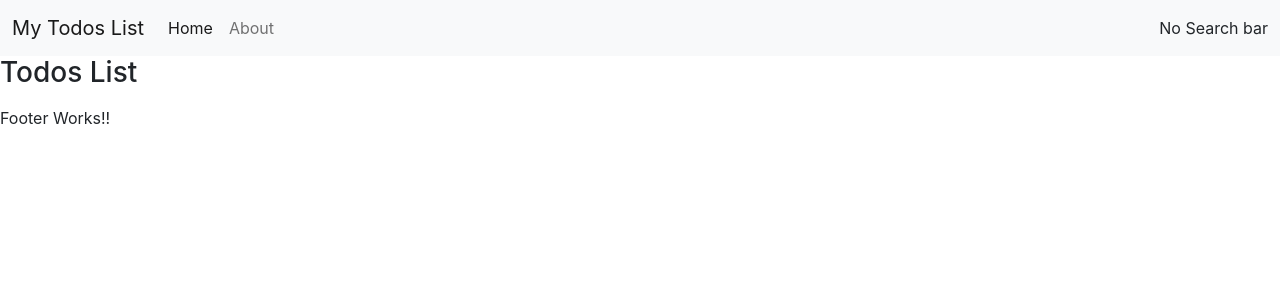
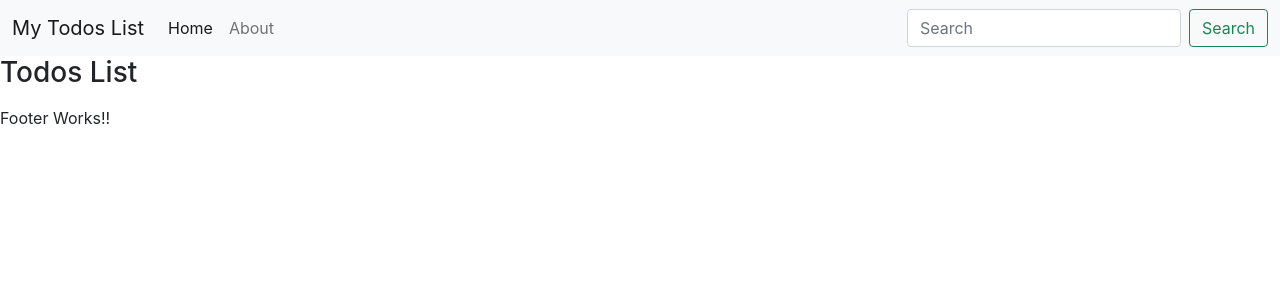
Before and after one commit to pavankumarvn1518/react, a React (Create React App) app: page / in a window 1280 px wide. Shown: the top 300 px of the page. Built offline with nearby package versions, Linux system fonts and the light colour scheme.

Commit message:
search Bar is visible

```diff
--- a/src/App.js
+++ b/src/App.js
@@ -30,7 +30,7 @@
   return (
 
     <>
-    <Header  title="My Todos List" searchBar={false}/>
+    <Header  title="My Todos List" searchBar={true}/>
     <Todos todos={todos} />
     <Footer />
     <TodoItem/>
```
